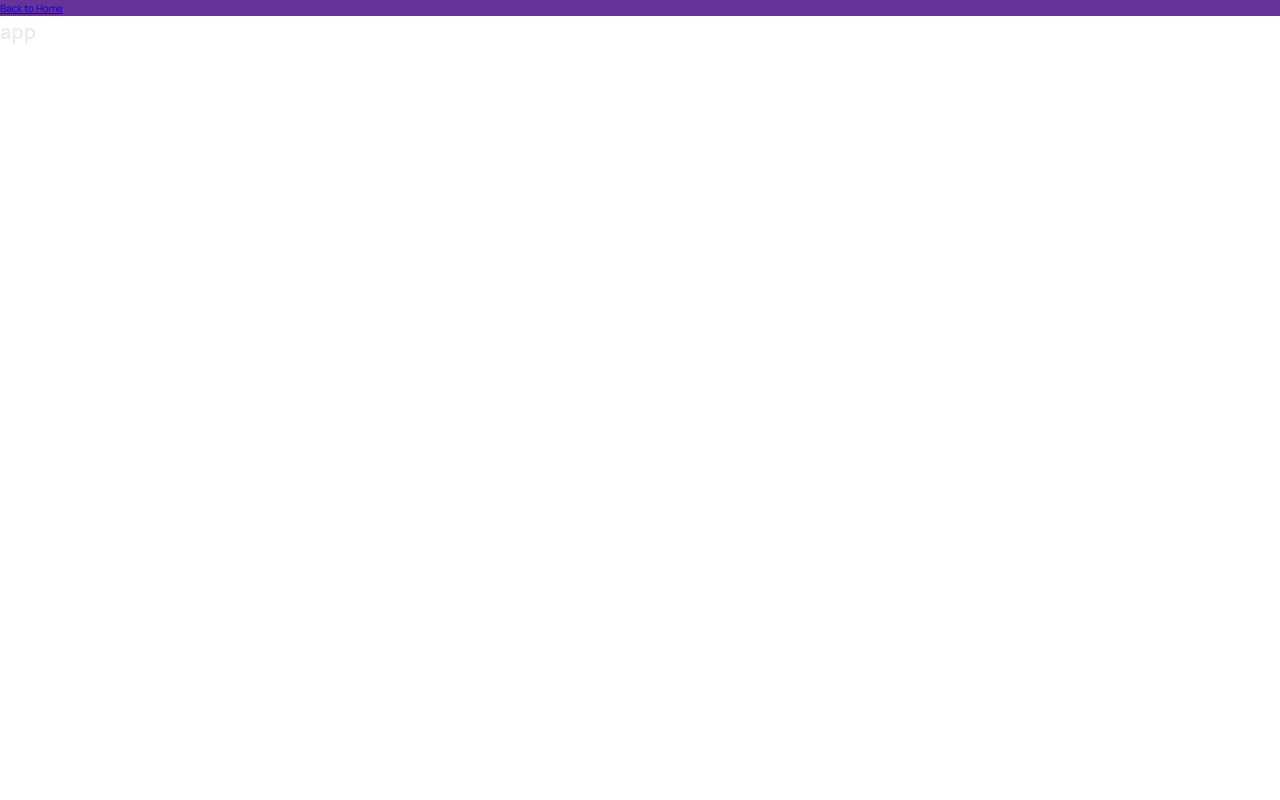
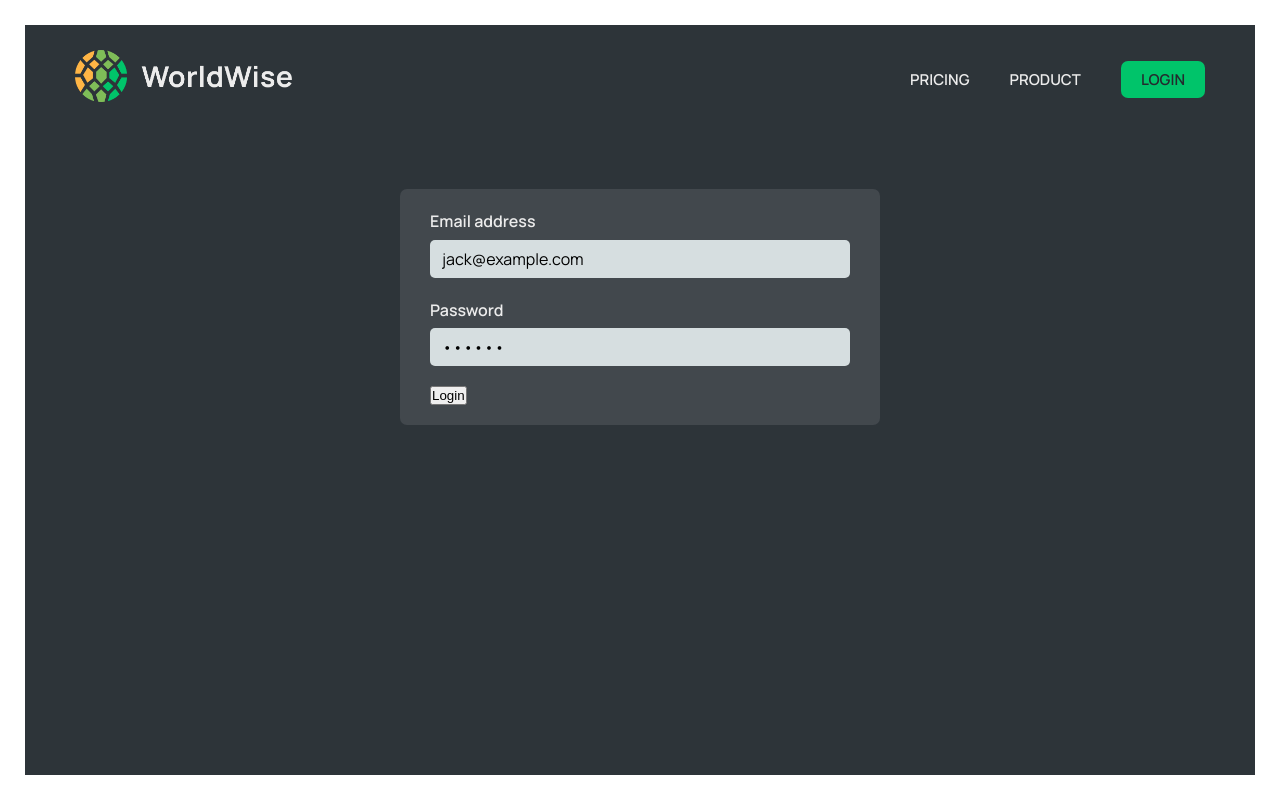
Before and after one commit to leomcg/world-wise, a React (Vite) app: page /login in a window 1280 px wide. Built offline with nearby package versions, Linux system fonts and the light colour scheme.

Commit message:
link style

```diff
--- a/src/App.jsx
+++ b/src/App.jsx
@@ -4,7 +4,7 @@
 import Homepage from "./pages/Homepage";
 import PageNotFound from "./pages/PageNotFound";
 import AppLayout from "./pages/AppLayout";
-import Login from "./pages/AppLayout";
+import Login from "./pages/Login";
 import "./index.css";
 
 function App() {
--- a/src/components/PageNav.jsx
+++ b/src/components/PageNav.jsx
@@ -14,7 +14,9 @@
           <NavLink to="/product">Product</NavLink>
         </li>
         <li>
-          <NavLink to="/login">Login</NavLink>
+          <NavLink to="/login" className={styles.ctaLink}>
+            Login
+          </NavLink>
         </li>
       </ul>
     </nav>
```
